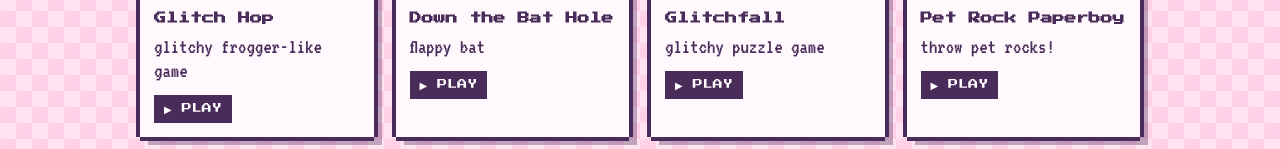
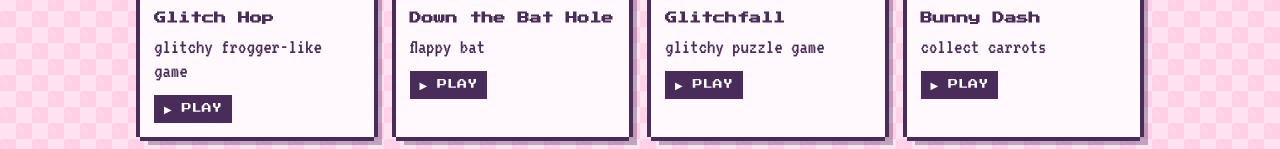
Before and after one commit to pleasance/poked, a plain HTML site: page index.html in a window 1280 px wide. Shown: the part 581-730 px from the top of the page. Drawn offline with Linux system fonts and the light colour scheme.

Commit message:
Add files via upload

```diff
--- a/index.html
+++ b/index.html
@@ -137,7 +137,7 @@ const GAMES = [
   { name: "Glitch Hop",    url: "glitch_hop.html",                            desc: "glitchy frogger-like game",             color: "sky",   icon: "mushroom" },
   { name: "Down the Bat Hole", url: "bat.html",                           desc: "flappy bat",       color: "peach", icon: "cat" },
   { name: "Glitchfall",       url: "glitchfall.html",                           desc: "glitchy puzzle game", color: "lemon", icon: "gem" },
-  { name: "Pet Rock Paperboy",     url: "petrock.html", desc: "throw pet rocks!",       color: "mint",  icon: "star" },
+  { name: "Bunny Dash",     url: "dash.html", desc: "collect carrots",       color: "mint",  icon: "star" },
   { name: "Static Skies",       url: "static.html",                           desc: "mini roguelike dungeon crawler", color: "lemon", icon: "alien" },
   { name: "Moon Janitor",    url: "mj.html",                            desc: "sweep the moon & capture aliens",              color: "pink",  icon: "rocket" },
   { name: "Glitch Horizon",    url: "gh.html",                           desc: "side-scroller with blackhole spell",                        color: "mint",  icon: "icecream" },
```
